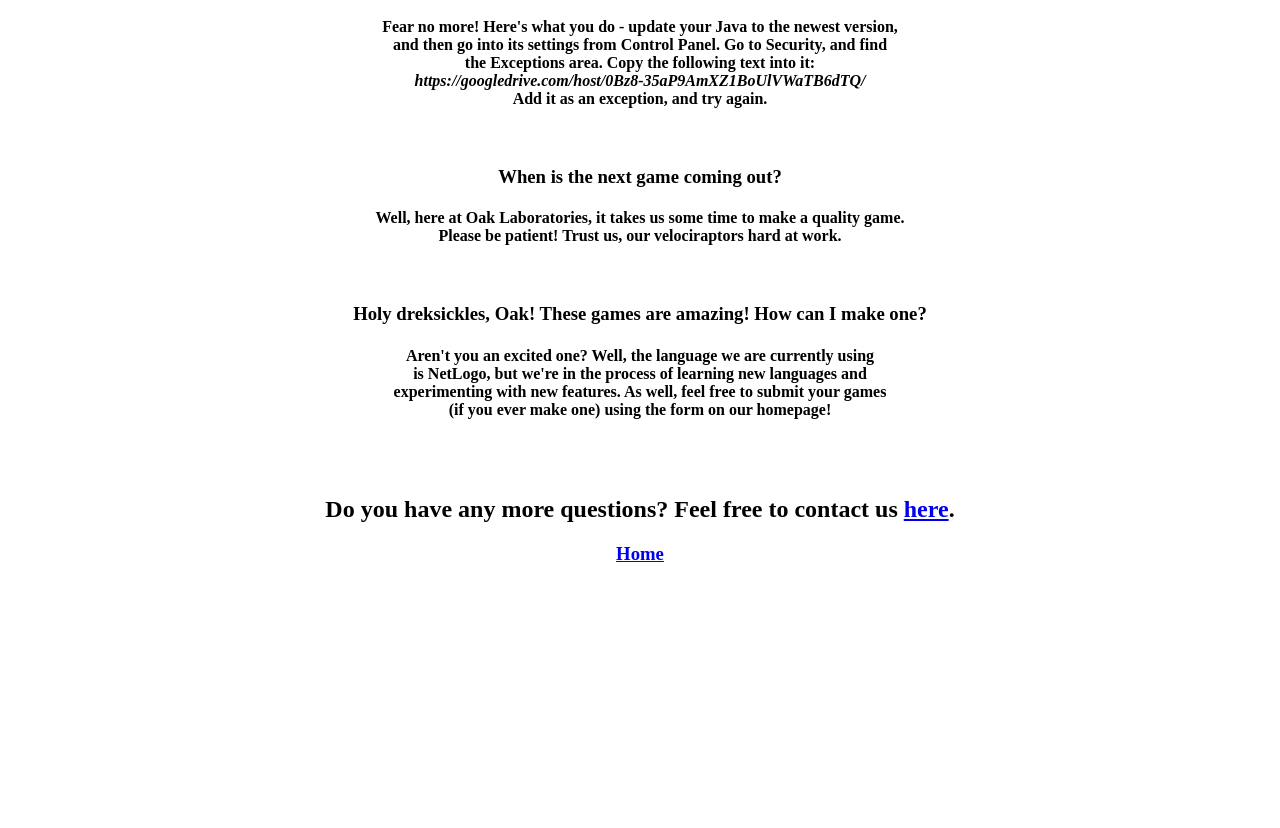
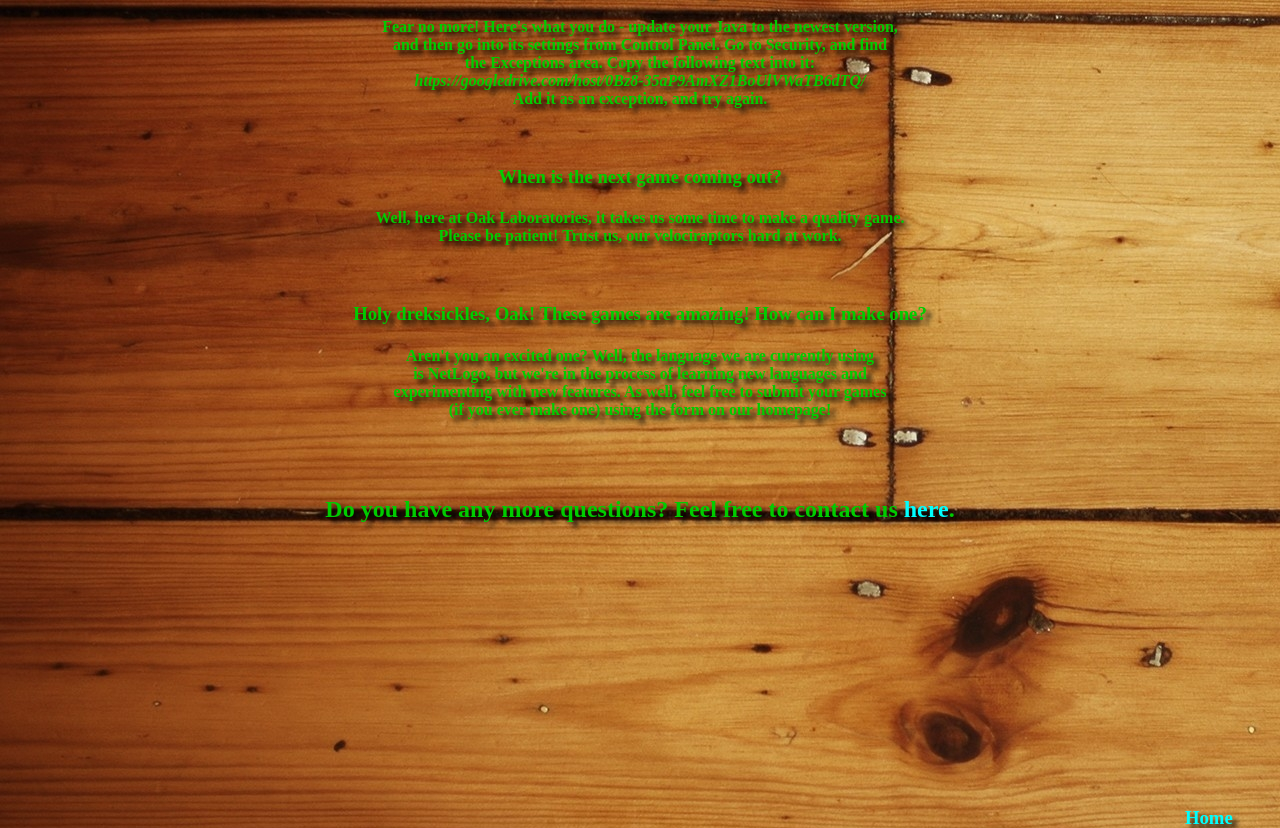
Before and after one commit to OakLaboratories/OakEnterprises, a plain HTML site: page FAQ.html in a window 1280 px wide. Shown: the part 80-908 px from the top of the page. Before the commit the page ends 800 px from the top, so only its background shows below. Drawn offline with Linux system fonts and the light colour scheme.

Commit message:
FAQing FAQ
I made it pretty

```diff
--- a/FAQ.html
+++ b/FAQ.html
@@ -2,6 +2,7 @@
 
 <center>
 <header>
+<link rel="stylesheet" type="text/css" href="gameindex.css">
 <h2> <head>Frequently Asked Questions</head> </h2>
 </header>
 
```
